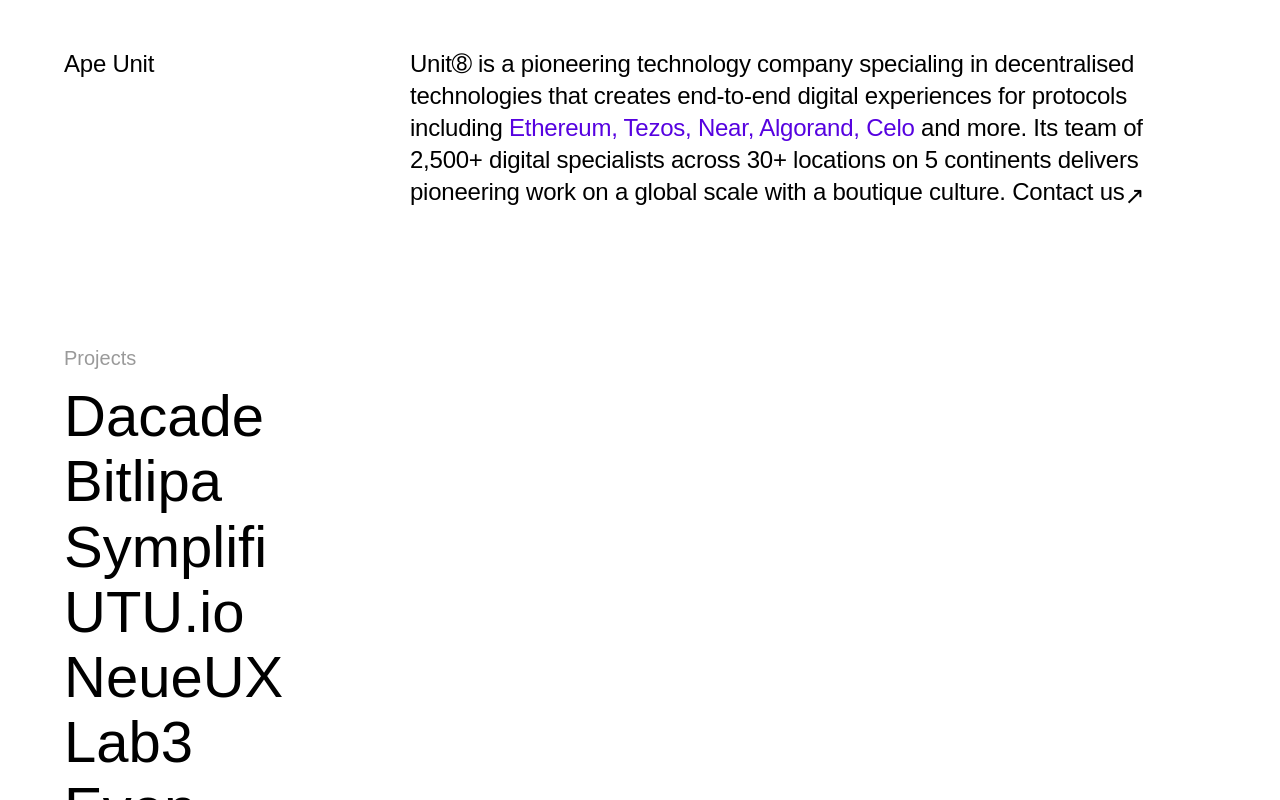
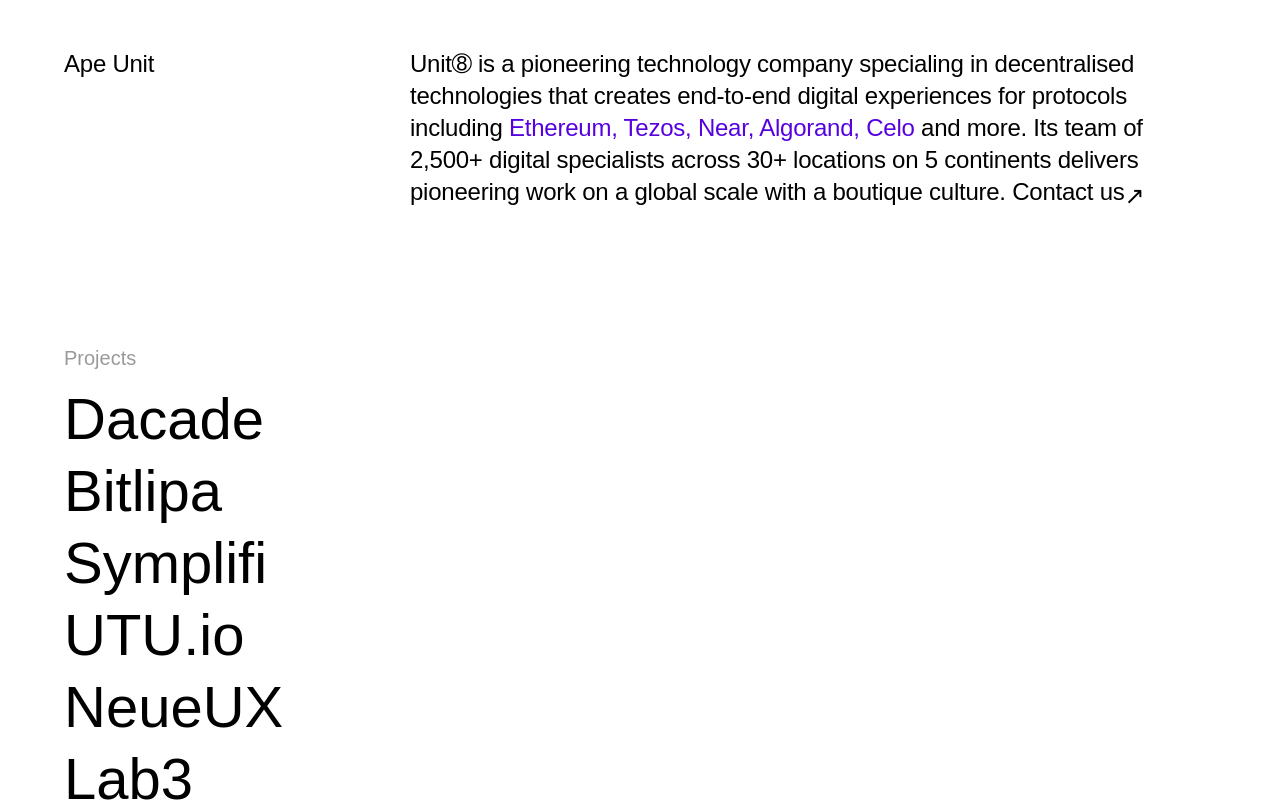
Before and after one commit to TheGymRwanda/zzz-unit8, a Next.js app: page / in a window 1280 px wide. Shown: the top 800 px of the page. Built offline with nearby package versions, Linux system fonts and the light colour scheme; a web font is replaced by a local one.

Commit message:
Ref: update about us width on 1024 tablet

```diff
--- a/components/sections/AboutUs.jsx
+++ b/components/sections/AboutUs.jsx
@@ -1,9 +1,9 @@
+import { Tab } from "@headlessui/react";
 import { useState } from "react";
-import { Tab } from "@headlessui/react";
-import { data } from "/utils/aboutUsData";
+import classNames from "../../utils/classNames";
 import CustomLink from "../ui/CustomLink";
 import UpArrow from "../vectors/UpArrow";
-import classNames from "../../utils/classNames";
+import { data } from "/utils/aboutUsData";
 
 export default function AboutUs() {
   const [selectedDiv, setSelectedDiv] = useState(0);
@@ -13,7 +13,7 @@ export default function AboutUs() {
   }
   return (
     <section>
-      <div className="grid w-full gap-6 mb-6.6 text-xl md:hidden">
+      <div className="grid w-full gap-6 text-xl mb-6.6 md:hidden">
         {data.map((el, index) => {
           let { title, paragraphs } = el;
           return (
@@ -39,7 +39,7 @@ export default function AboutUs() {
         })}
       </div>
       <div className="flex justify-end flex-grow-0 w-full md:min-h-94">
-        <div className="md:flex md:flex-col gap-6 mb-6.6 hidden w-full text-2xl xl:w-50">
+        <div className="hidden w-4/5 gap-6 text-2xl md:flex md:flex-col mb-6.6 xl:w-50">
           <Tab.Group defaultIndex={0}>
             <Tab.List className="flex h-8 gap-10.75 text-muted-300 -tracking-lg">
               {data.map((el, index) => (
--- a/components/sections/Project.jsx
+++ b/components/sections/Project.jsx
@@ -52,7 +52,7 @@ export default function Project() {
               <Link href={link} target="_blank" className="group">
                 <h3
                   id={id}
-                  className={`relative transition-all duration-500 cursor-pointer text-5.5xl leading-tighter group after:opacity-0 after:transition-all after:duration-500 after:bg-black after:w-full after:h-0.1 after:absolute after:bottom-1 after:-left-full group-hover:after:left-0 group-hover:after:opacity-100`}
+                  className={`relative transition-all duration-500 cursor-pointer text-5.5xl leading-12 group after:opacity-0 after:transition-all after:duration-500 after:bg-black after:w-full after:h-0.1 after:absolute after:bottom-1 after:-left-full group-hover:after:left-0 group-hover:after:opacity-100`}
                   onMouseOver={shownImageOnclik}
                   onMouseOut={hideImage}
                 >
```
